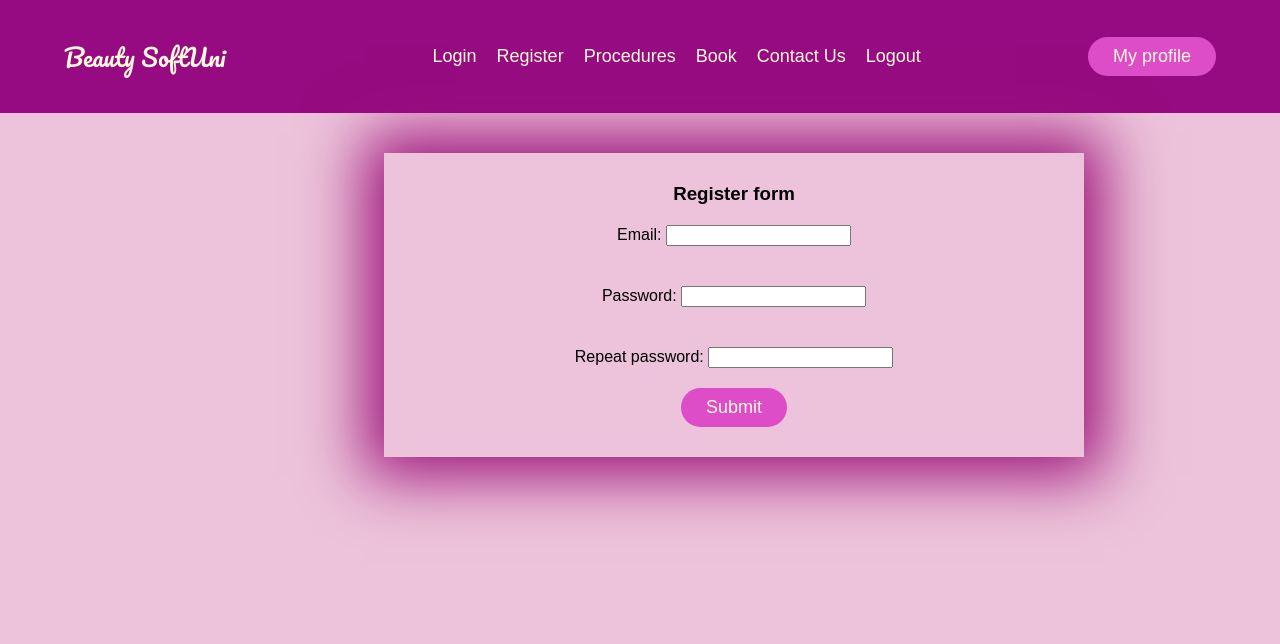
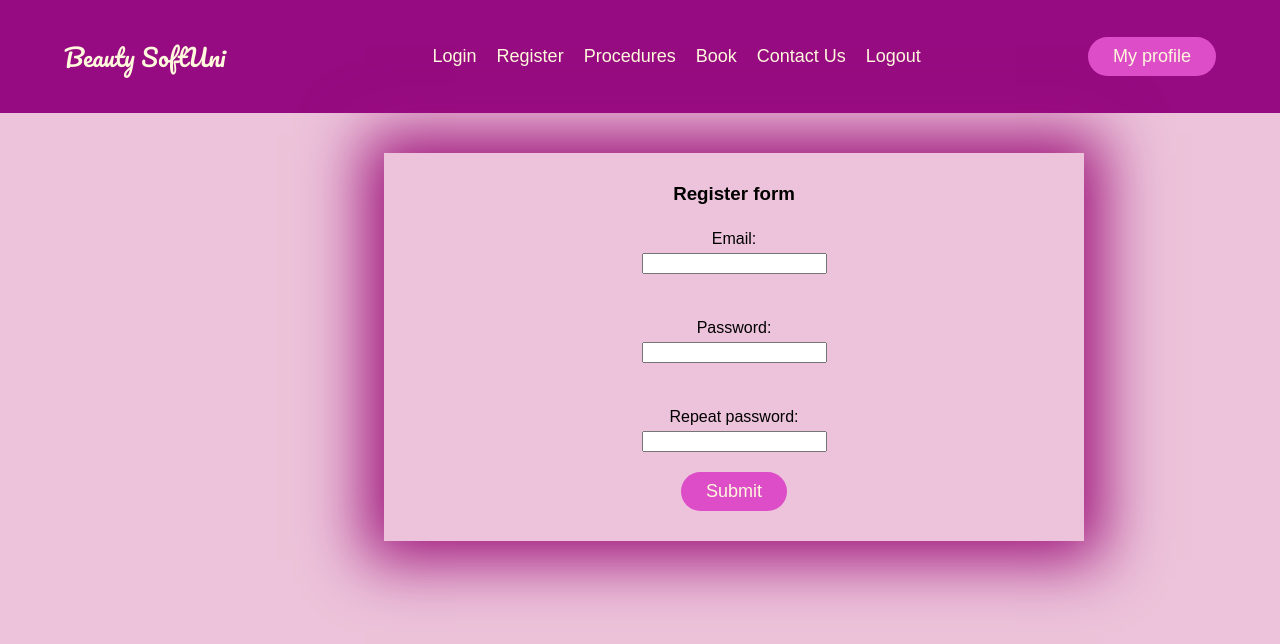
Before and after one commit to tsvetanilievdev/beauty-test, a React (Create React App) app: page /register in a window 1280 px wide. Shown: the top 644 px of the page. Built offline with nearby package versions, Linux system fonts and the light colour scheme.

Commit message:
update css Login and Register

```diff
--- a/src/components/Login/Login.module.css
+++ b/src/components/Login/Login.module.css
@@ -7,11 +7,22 @@
     border-radius: 70%;
     text-align: center;
     box-shadow: 0px 0px 59px 19px #9E127B;
+    transition: 0.5s ease-in-out;
+}
+
+.wrapper:hover {
+    transform: scale(1.1);
+    box-shadow: 0px 0px 10px 15px #9E127B;
 }
 
 .wrap-div {
     padding-top: 20px;
     padding-bottom: 20px;
+
+}
+
+.wrap-div > label {
+    display: block;
 }
 
 
--- a/src/components/Register/Register.module.css
+++ b/src/components/Register/Register.module.css
@@ -7,13 +7,22 @@
 
     text-align: center;
     box-shadow: 0px 0px 59px 19px #9E127B;
+    transition: 0.5s ease-in-out;
 }
 
+.wrapper:hover {
+    transform: scale(1.1);
+    box-shadow: 0px 0px 30px 15px #9E127B;
+}
 .wrap-div {
     padding-top: 20px;
     padding-bottom: 20px;
 }
 
+.wrap-div > label {
+    display: block;
+    margin: 5px;
+}
 
 form {
     padding-top: 40px;
```
